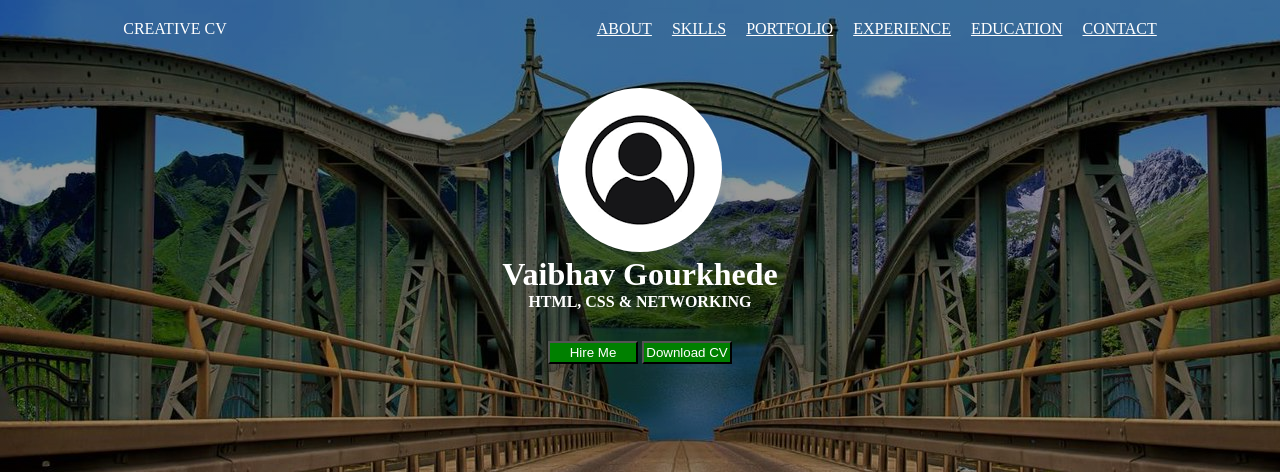
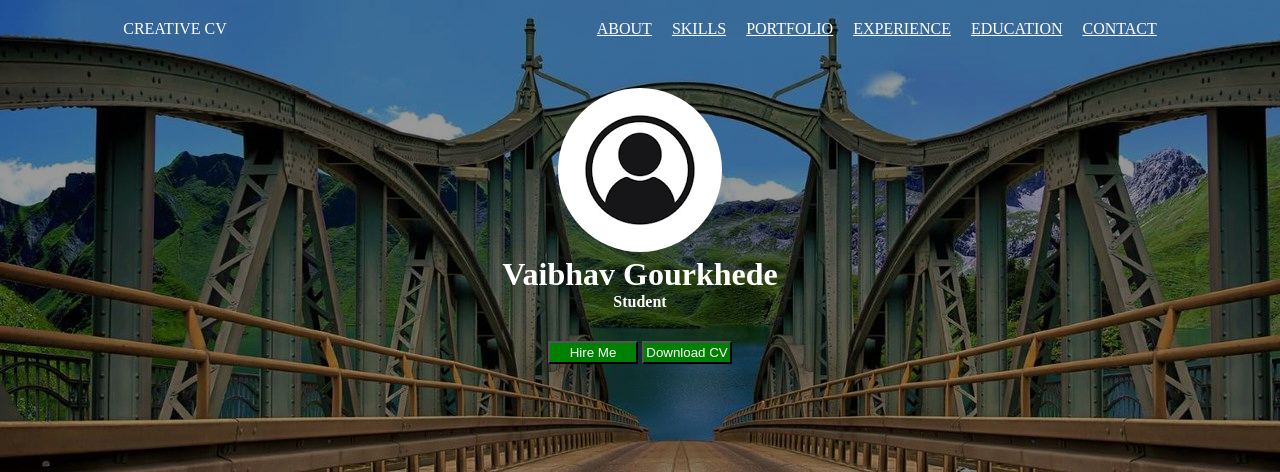
Before and after one commit to vabha1409/Portfolio, a plain HTML site: page create CV.html in a window 1280 px wide. Shown: the top 472 px of the page. Drawn offline with Linux system fonts and the light colour scheme.

Commit message:
Update create CV.html

```diff
--- a/create CV.html
+++ b/create CV.html
@@ -26,7 +26,7 @@
     <div class="name">
         <img id="r1" src="userimage.png">
     <h1>Vaibhav Gourkhede</h1>
-    <h4>HTML, CSS & NETWORKING</h4>
+    <h4>Student</h4>
     <form>
         <a href="#contact"><input type="button" value="Hire Me"></a>
         <a href="resume 28.12.22.html"><input type="button" download="resume 28.12.22"value="Download CV"></a>
```
